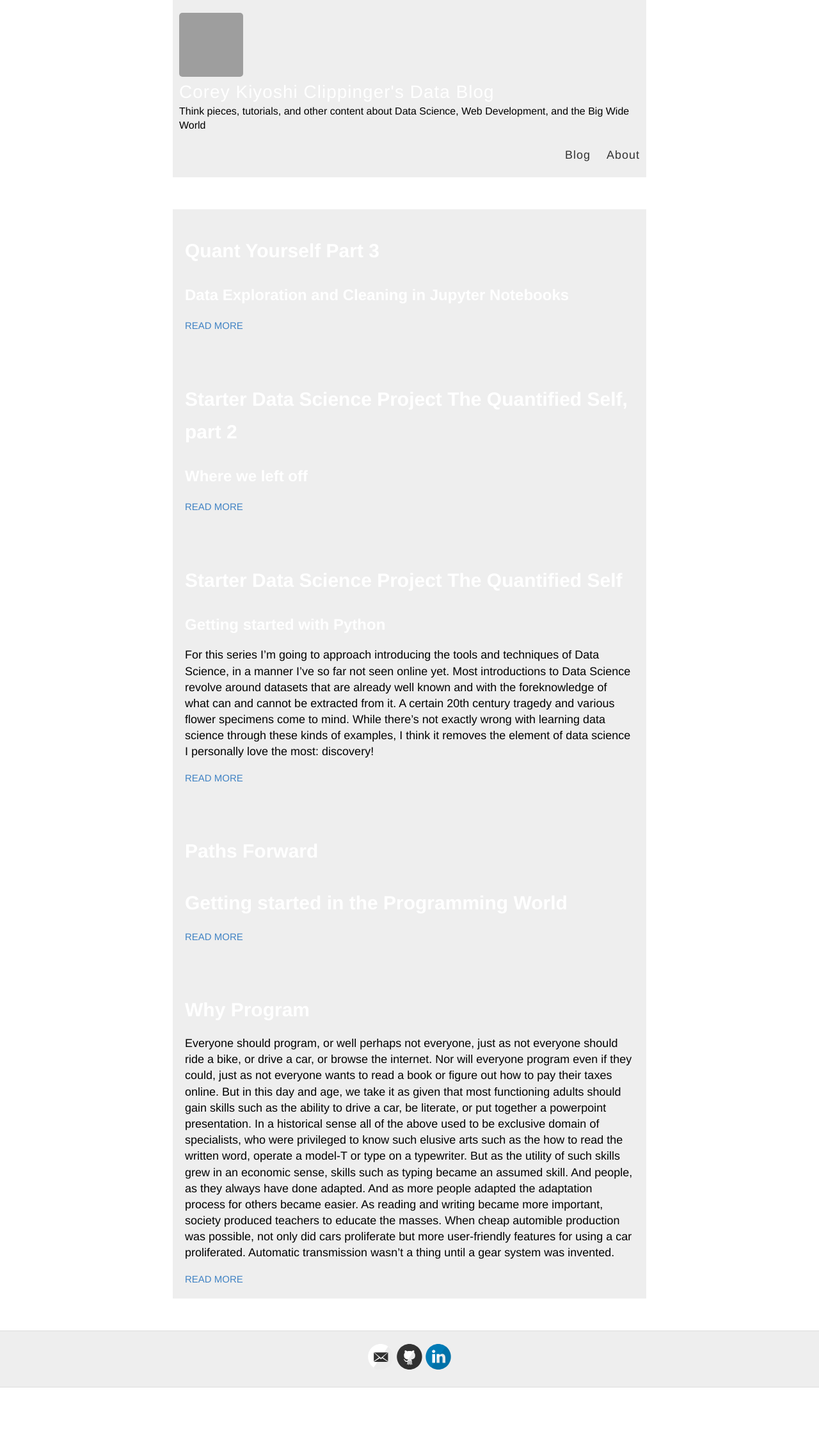
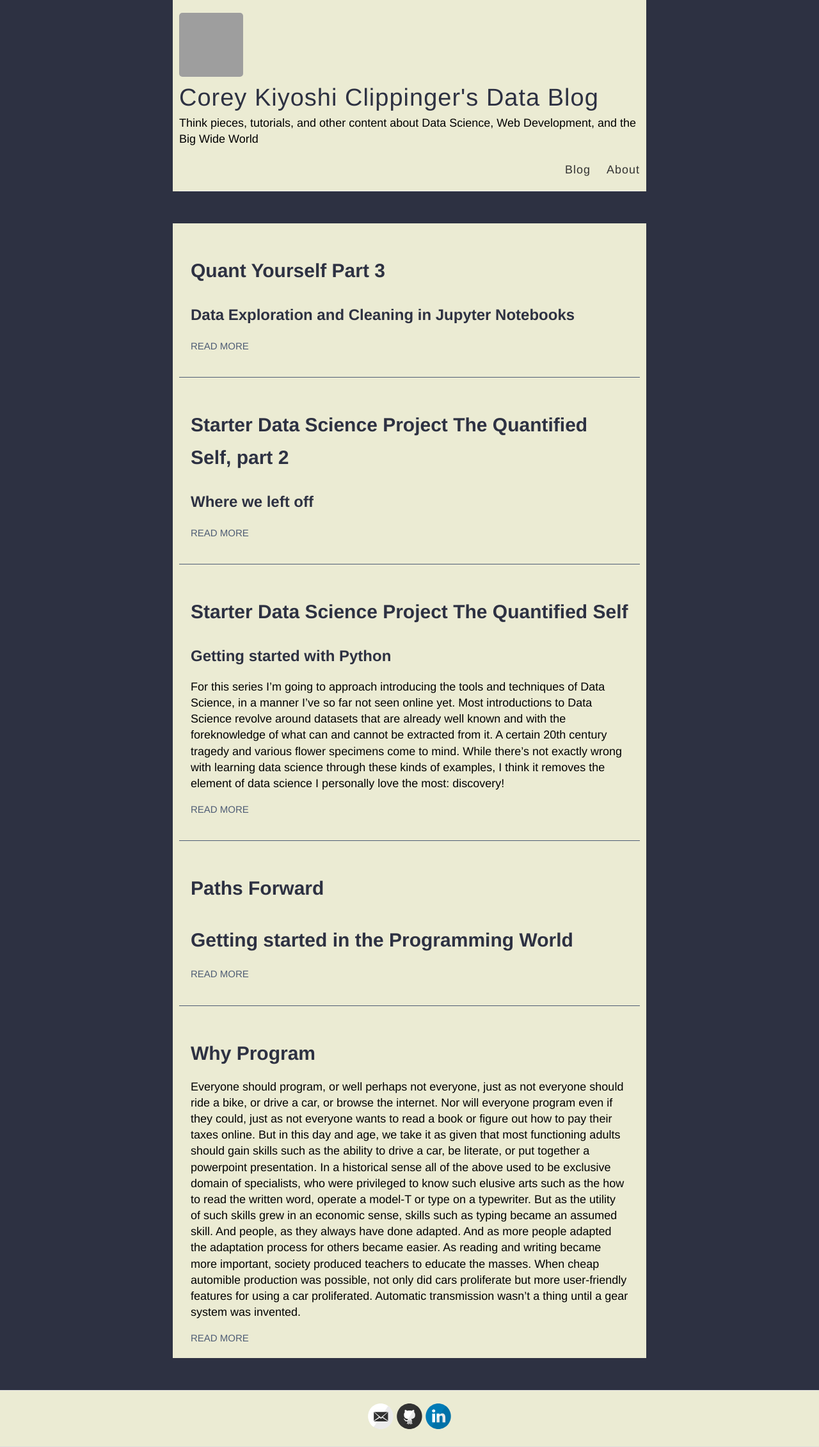
Before and after one commit to coreyclip/coreyclip.github.io, a Jekyll site: the page built from index.html, in a window 1280 px wide. Shown: the whole page at 64% size. Built offline with Jekyll 4.4.1, drawn with Linux system fonts in a browser that asks for light colours; before the commit the page ends 2168 px from its top, so only the background shows below that; grey boxes are pictures that could not be loaded.

Commit message:
re added colors

```diff
--- a/_sass/_variables.scss
+++ b/_sass/_variables.scss
@@ -14,6 +14,13 @@ $gray: #666;
 $lightGray: #eee;
 $white: #fff;
 
+//color template
+$gunmetal: rgba(45, 49, 66, 1);
+$eggshell: rgba(235, 235, 211, 1);
+$grain: rgba(244, 211, 94, 1);
+$ochre: rgba(239, 131, 84, 1);
+$cordal: rgba(79, 93, 117, 1);
+
 // Font stacks
 $helvetica: Helvetica, Arial, sans-serif;
 $helveticaNeue: "Helvetica Neue", Helvetica, Arial, sans-serif;
--- a/style.scss
+++ b/style.scss
@@ -18,6 +18,7 @@ html {
 }
 
 body {
+    background: $gunmetal;
   font: 18px/1.4 $helvetica;
 }
 
@@ -26,13 +27,13 @@ body {
   max-width: 740px;
   padding: 0 10px;
   width: 100%;
-  background: $lightGray;
+  background: $eggshell;
 
 }
 
 h1, h2, h3, h4, h5, h6 {
   font-family: $helveticaNeue;
-  color: $white;
+  color: $gunmetal;
   font-weight: bold;
 
   line-height: 1.7;
@@ -61,7 +62,7 @@ h3 {
 
 h4 {
   font-size: 18px;
-  color: $gray;
+  color: $ochre;
 }
 
 p {
@@ -69,11 +70,11 @@ p {
 }
 
 a {
-  color: $blue;
+  color: $cordal;
   text-decoration: none;
 	cursor: pointer;
   &:hover, &:active {
-    color: $blue;
+    color: $grain;
   }
 }
 
@@ -117,7 +118,7 @@ img {
 
 .date {
   font-style: italic;
-  color: $black;
+  color: $gunmetal;
 }
 
 // Specify the color of the selection
@@ -194,13 +195,13 @@ img {
   cursor: pointer;
   font-family: $helveticaNeue;
   font-weight: 300;
-  font-size: 28px;
+  font-size: 38px;
   letter-spacing: 1px;
 }
 
 .site-description {
   margin: -5px 0 0 0;
-  font-size: 16px;
+  font-size: 18px;
 
   @include mobile {
     margin: 3px 0;
@@ -239,9 +240,9 @@ nav {
 //
 
 .posts > .post {
-  padding:.5em;
+  padding:1em;
   padding-bottom: 2em;
-  border-bottom: 1px solid $lightGray;
+  border-bottom: 1px solid $cordal;
 }
 
 .posts > .post:last-child {
@@ -254,7 +255,7 @@ nav {
     margin: 1.8em .8em;
     border-left: 2px solid $gray;
     padding: 0.1em 1em;
-    color: $gray;
+    color: $darkerGray;
     font-size: 22px;
     font-style: italic;
   }
@@ -273,7 +274,7 @@ nav {
   margin-top: 50px;
   border-top: 1px solid #ddd;
   border-bottom: 1px solid #ddd;
-  background-color: $lightGray;
+  background-color: $eggshell;
 }
 
 footer {
```
